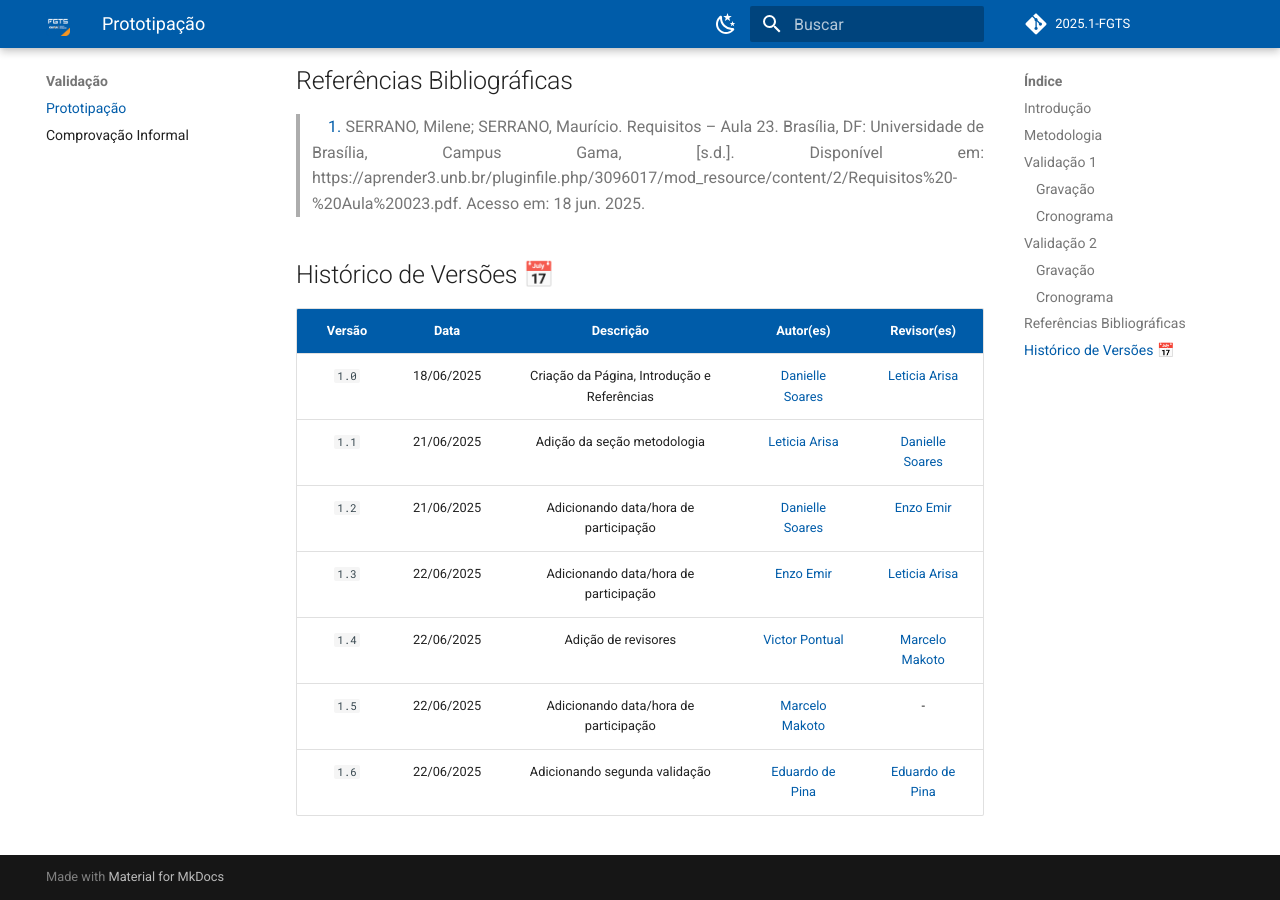
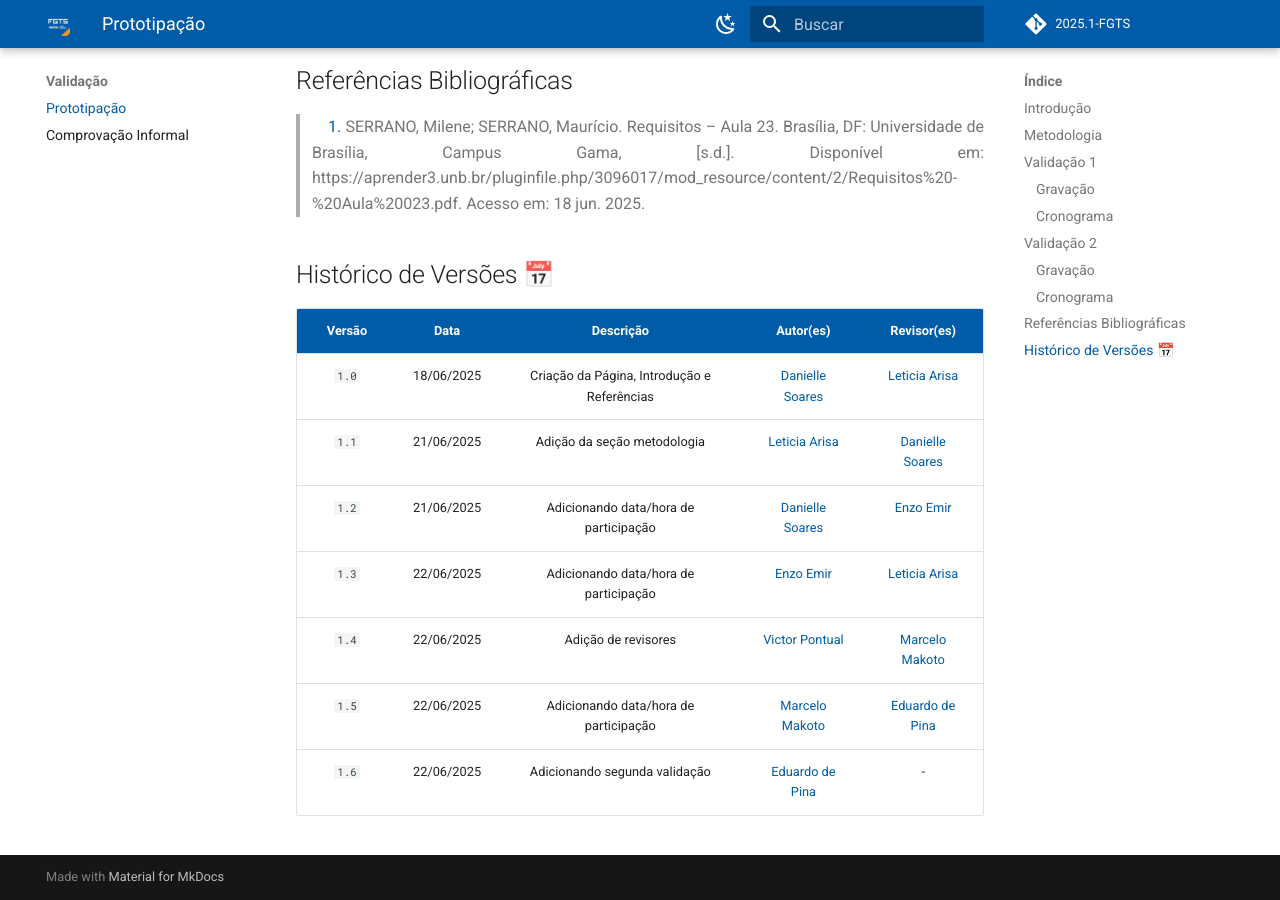
Before and after one commit to eduardodpms/REQ-FGTS, an MkDocs documentation site: the page built from docs/Validacao/Prototipacao.md, in a window 1280 px wide and 900 px high, scrolled down 6668 px. Built offline with MkDocs 1.6.1 and Material for MkDocs 9.7.7, drawn with Linux system fonts in a browser that asks for light colours; comment, search, counter and statistics services are not loaded.

Commit message:
fix: erro de revisão

```diff
--- a/docs/Validacao/Prototipacao.md
+++ b/docs/Validacao/Prototipacao.md
@@ -238,5 +238,5 @@ Caso queira conferir o protótipo, <a href="https://www.figma.com/proto/SRSL805B
 | `1.2` | 21/06/2025 | Adicionando data/hora de participação | [Danielle Soares](https://github.com/danielle-soaress) | [Enzo Emir](https://github.com/EnzoEmir) |
 | `1.3` | 22/06/2025 | Adicionando data/hora de participação | [Enzo Emir](https://github.com/EnzoEmir) | [Leticia Arisa](https://github.com/Leticia-Arisa-K-Higa)|
 | `1.4` | 22/06/2025 | Adição de revisores | [Victor Pontual](https://github.com/VictorPontual) | [Marcelo Makoto](https://github.com/MM4k) |
-| `1.5` | 22/06/2025 | Adicionando data/hora de participação | [Marcelo Makoto](https://github.com/MM4k) | - |
-| `1.6` | 22/06/2025 | Adicionando segunda validação | [Eduardo de Pina](https://github.com/eduardodpms) | [Eduardo de Pina](https://github.com/eduardodpms) |
+| `1.5` | 22/06/2025 | Adicionando data/hora de participação | [Marcelo Makoto](https://github.com/MM4k) | [Eduardo de Pina](https://github.com/eduardodpms) |
+| `1.6` | 22/06/2025 | Adicionando segunda validação | [Eduardo de Pina](https://github.com/eduardodpms) | - |
```
